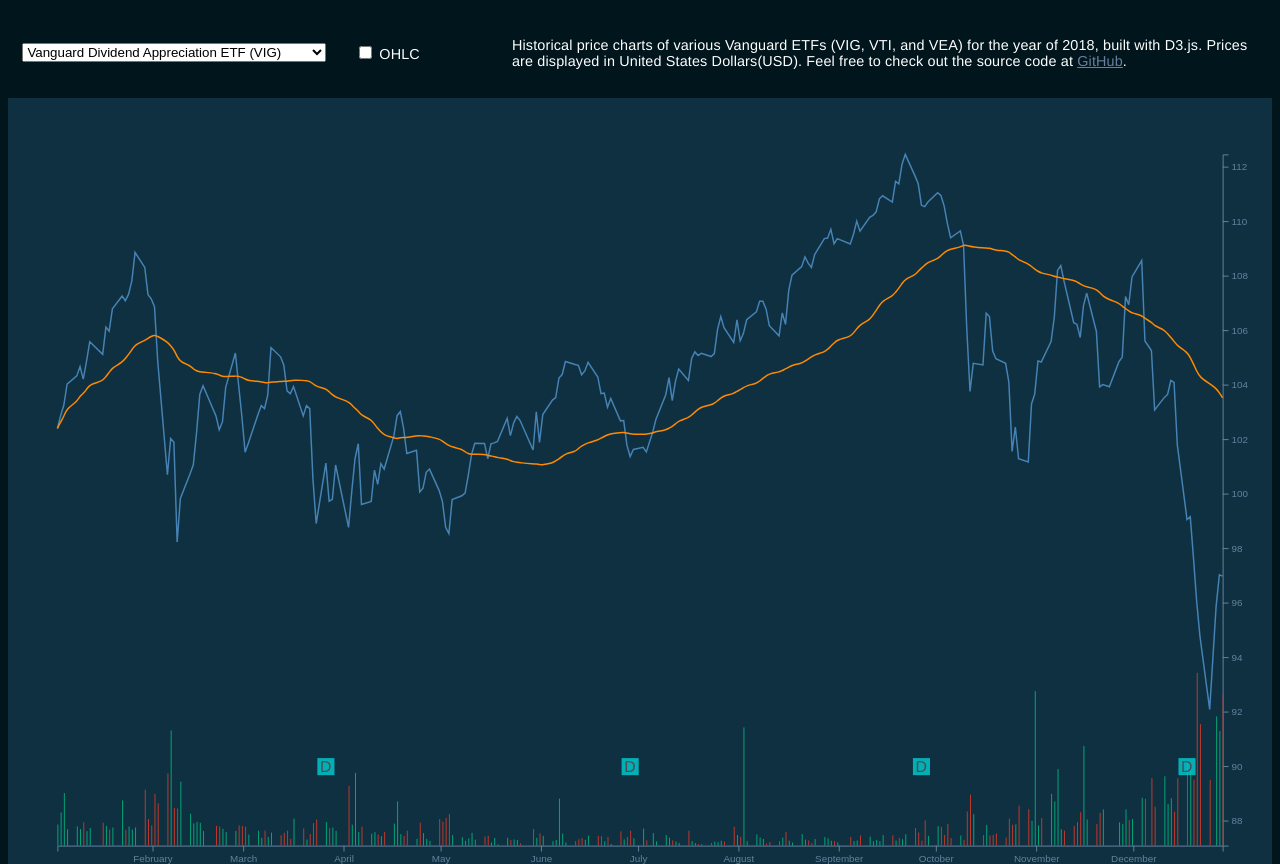
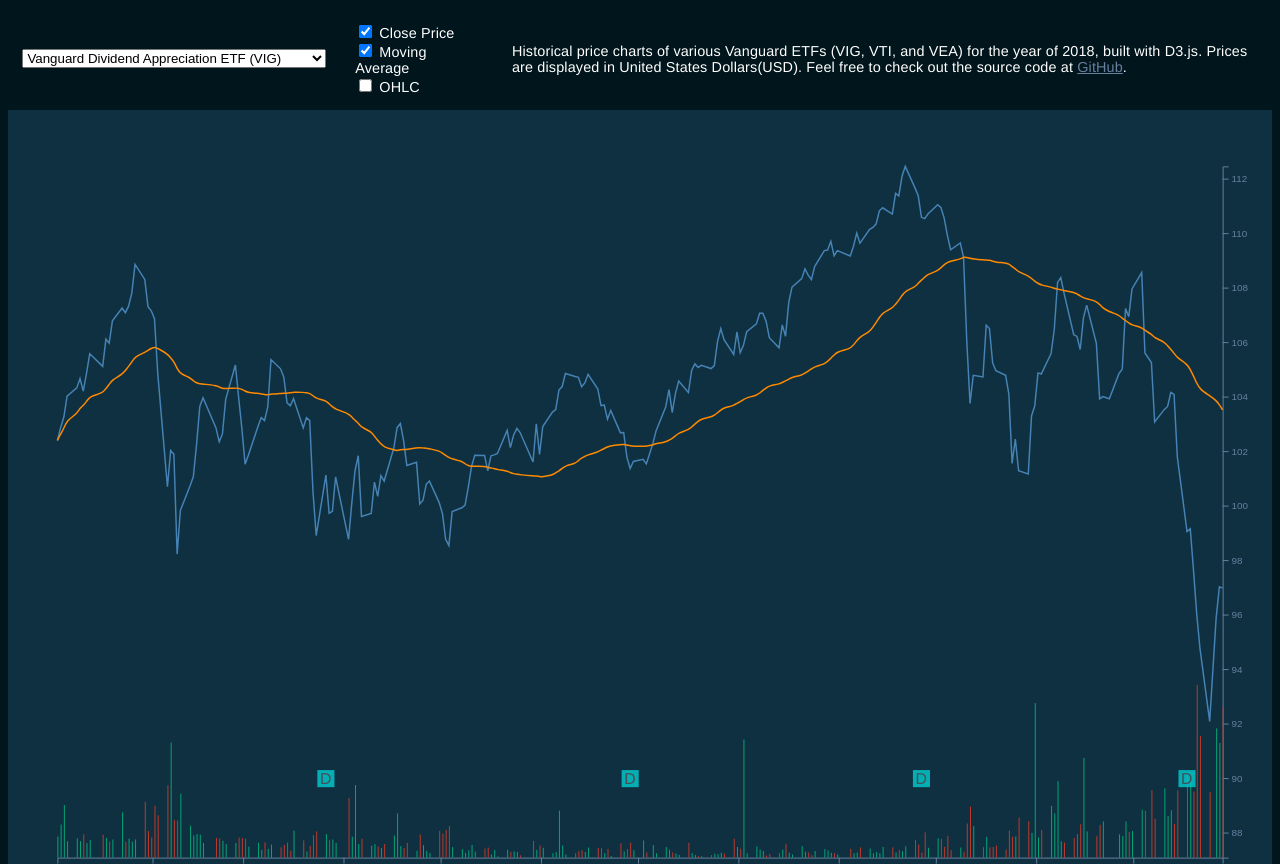
Before and after one commit to wentjun/d3-historical-prices, a website: page src/index.html in a window 1280 px wide. Shown: the top 864 px of the page. Drawn offline with nearby package versions, Linux system fonts and the light colour scheme.

Commit message:
Checkbox options for close and moving average
- adde checkbox to toggle between rendering close and moving average
charts

```diff
--- a/src/chart.js
+++ b/src/chart.js
@@ -14,6 +14,20 @@ class HistoricalPriceChart {
     const selectElement = document.getElementById('select-stock');
     selectElement.addEventListener('change', event => {
       this.setDataset(event);
+    });
+
+    const viewClose = document.querySelector('input[id=close]');
+    viewClose.addEventListener('change', event => {
+      this.toggleClose(document.querySelector('input[id=close]').checked);
+    });
+
+    const viewMovingAverage = document.querySelector(
+      'input[id=moving-average]'
+    );
+    viewMovingAverage.addEventListener('change', event => {
+      this.toggleMovingAverage(
+        document.querySelector('input[id=moving-average]').checked
+      );
     });
 
     const viewOHLC = document.querySelector('input[id=ohlc]');
@@ -167,40 +181,6 @@ class HistoricalPriceChart {
       .attr('transform', `translate(${this.width}, 0)`)
       .call(d3.axisRight(this.yScale));
 
-    // renders close price line chart and moving average line chart
-
-    // generates lines when called
-    const line = d3
-      .line()
-      .x(d => this.xScale(d['date']))
-      .y(d => this.yScale(d['close']));
-
-    const movingAverageLine = d3
-      .line()
-      .x(d => this.xScale(d['date']))
-      .y(d => this.yScale(d['average']))
-      .curve(d3.curveBasis);
-
-    svg
-      .append('path')
-      .data([this.currentData]) // binds data to the line
-      .style('fill', 'none')
-      .attr('id', 'priceChart')
-      .attr('stroke', 'steelblue')
-      .attr('stroke-width', '1.5')
-      .attr('d', line);
-
-    // calculates simple moving average over 50 days
-    const movingAverageData = this.movingAverage(this.currentData, 49);
-    svg
-      .append('path')
-      .data([movingAverageData])
-      .style('fill', 'none')
-      .attr('id', 'movingAverageLine')
-      .attr('stroke', '#FF8900')
-      .attr('stroke-width', '1.5')
-      .attr('d', movingAverageLine);
-
     // define x and y crosshair properties
     const focus = svg
       .append('g')
@@ -279,34 +259,18 @@ class HistoricalPriceChart {
   }
 
   updateChart(dividendData) {
-    const line = d3
-      .line()
-      .x(d => this.xScale(d['date']))
-      .y(d => this.yScale(d['close']));
-
-    const movingAverageLine = d3
-      .line()
-      .x(d => this.xScale(d['date']))
-      .y(d => this.yScale(d['average']))
-      .curve(d3.curveBasis);
-
-    const svg = d3.select('#chart').transition();
-
     /* Update the price chart */
-    svg
-      .select('#priceChart')
-      .duration(750)
-      .attr('d', line(this.currentData));
+    const closeCheckboxToggle = document.querySelector('input[id=close]')
+      .checked;
+    this.toggleClose(closeCheckboxToggle);
 
     /* Update the moving average line */
-    const movingAverageData = this.movingAverage(this.currentData, 49);
-    svg
-      .select('#movingAverageLine')
-      .duration(750)
-      .attr('d', movingAverageLine(movingAverageData));
+    const movingAverageCheckboxToggle = document.querySelector(
+      'input[id=moving-average]'
+    ).checked;
+    this.toggleMovingAverage(movingAverageCheckboxToggle);
 
     /* Update the axis */
-
     d3.select('#xAxis').call(d3.axisBottom(this.xScale));
     d3.select('#yAxis').call(d3.axisRight(this.yScale));
 
@@ -525,6 +489,76 @@ class HistoricalPriceChart {
       .attr('transform', 'translate(15,9)'); //align texts with boxes
   }
 
+  toggleClose(value) {
+    if (value) {
+      const line = d3
+        .line()
+        .x(d => this.xScale(d['date']))
+        .y(d => this.yScale(d['close']));
+      const lineSelect = d3
+        .select('#chart')
+        .select('svg')
+        .select('g')
+        .selectAll('.priceChart')
+        .data([this.currentData]);
+
+      lineSelect
+        .enter()
+        .append('path')
+        .style('fill', 'none')
+        .attr('class', 'priceChart')
+        .attr('stroke', 'steelblue')
+        .attr('stroke-width', '1.5')
+        .attr('d', line);
+
+      // Update the price chart
+      lineSelect
+        .transition()
+        .duration(750)
+        .attr('d', line);
+    } else {
+      // Remove close price chart
+      d3.select('.priceChart').remove();
+    }
+  }
+
+  toggleMovingAverage(value) {
+    if (value) {
+      // calculates simple moving average over 50 days
+      const movingAverageData = this.movingAverage(this.currentData, 49);
+
+      const movingAverageLine = d3
+        .line()
+        .x(d => this.xScale(d['date']))
+        .y(d => this.yScale(d['average']))
+        .curve(d3.curveBasis);
+      const movingAverageSelect = d3
+        .select('#chart')
+        .select('svg')
+        .select('g')
+        .selectAll('.movingAverageLine')
+        .data([movingAverageData]);
+
+      movingAverageSelect
+        .enter()
+        .append('path')
+        .style('fill', 'none')
+        .attr('class', 'movingAverageLine')
+        .attr('stroke', '#FF8900')
+        .attr('stroke-width', '1.5')
+        .attr('d', movingAverageLine);
+
+      // Update the moving average line
+      movingAverageSelect
+        .transition()
+        .duration(750)
+        .attr('d', movingAverageLine);
+    } else {
+      // Remove moving average line
+      d3.select('.movingAverageLine').remove();
+    }
+  }
+
   toggleOHLC(value) {
     if (value) {
       const tickWidth = 5;
@@ -589,6 +623,7 @@ class HistoricalPriceChart {
           ]);
         });
     } else {
+      // remove OHLC
       d3.select('#chart')
         .select('g')
         .selectAll('.ohlc-series')
--- a/src/index.html
+++ b/src/index.html
@@ -15,6 +15,14 @@
     </div>
     <div class="flex-item" style="min-width:10vw">
       <div class="item">
+        <input type="checkbox" id="close" checked>
+        <label for="close">Close Price</label>
+      </div>
+      <div class="item">
+        <input type="checkbox" id="moving-average" checked>
+        <label for="moving-average">Moving Average</label>
+      </div>
+      <div class="item">
         <input type="checkbox" id="ohlc">
         <label for="ohlc">OHLC</label>
       </div>
```
